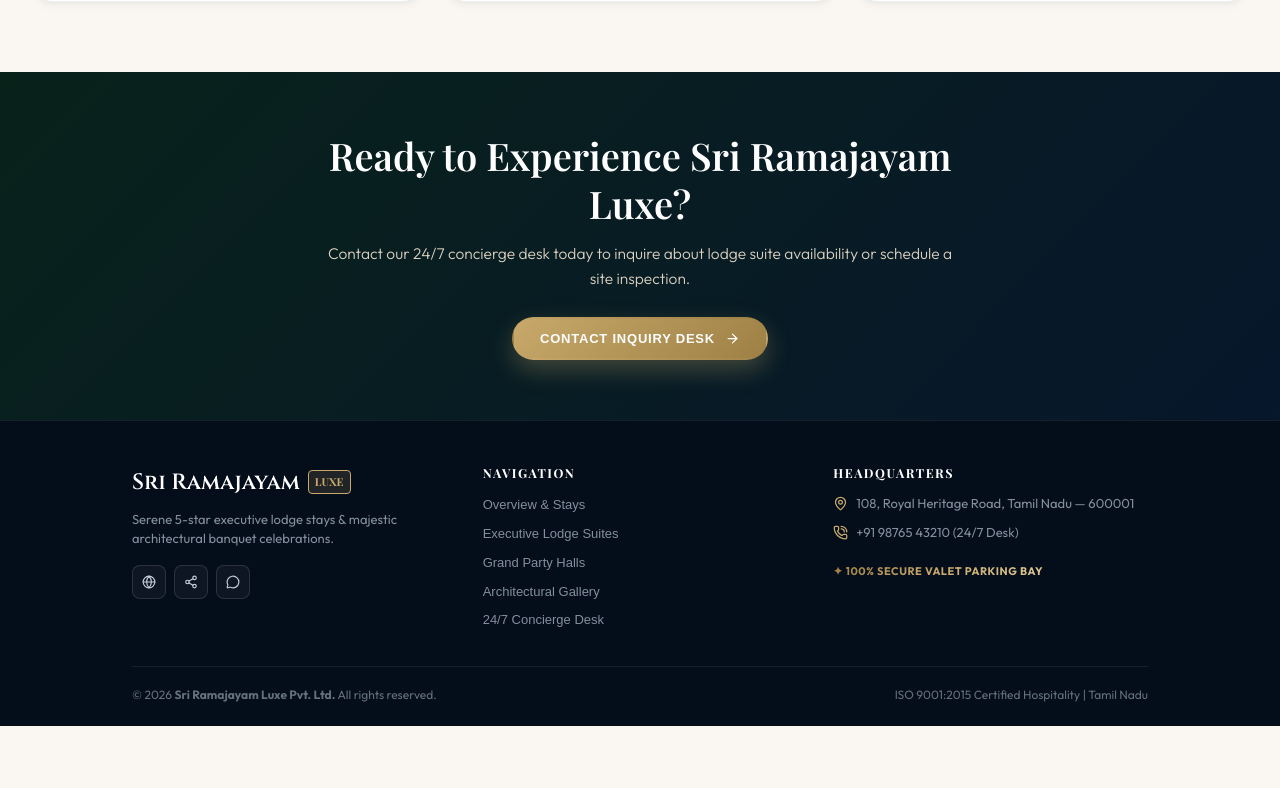
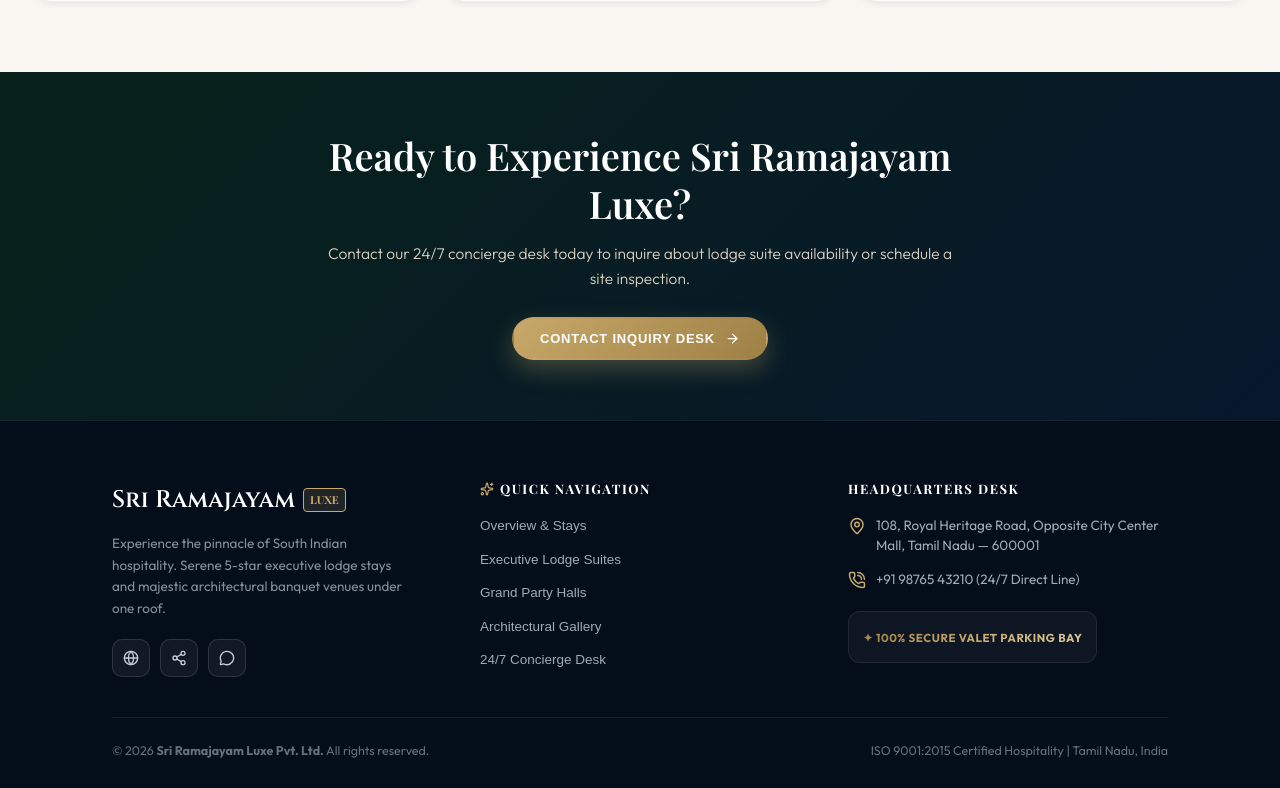
Before and after one commit to selvaofficial1026-design/sri-ramajayam-luxe, a React (Vite) app: page / in a window 1280 px wide. Shown: the part 3377-4165 px from the top of the page. Before the commit the page ends 4103 px from the top, so only its background shows below. Built offline with nearby package versions, Linux system fonts and the light colour scheme; a web font is replaced by a local one.

Commit message:
feat:updated footer

```diff
--- a/src/components/Footer.jsx
+++ b/src/components/Footer.jsx
@@ -1,5 +1,5 @@
 import React, { useState, useEffect } from 'react';
-import { Globe, Share2, MessageCircle, MapPin, PhoneCall, ArrowUpRight, Sparkles, Building2, PartyPopper, Camera, Phone } from 'lucide-react';
+import { Globe, Share2, MessageCircle, MapPin, PhoneCall, Sparkles } from 'lucide-react';
 
 export default function Footer({ setActivePage }) {
   const [isMobile, setIsMobile] = useState(false);
@@ -18,125 +18,29 @@ export default function Footer({ setActivePage }) {
     window.scrollTo({ top: 0, behavior: 'smooth' });
   };
 
-  const navChips = [
-    { label: '✨ Overview', id: 'home' },
-    { label: '🏨 Lodge Suites', id: 'lodge' },
-    { label: '🏛️ Banquets', id: 'party-hall' },
-    { label: '🖼️ Gallery', id: 'gallery' },
-    { label: '📞 Concierge Desk', id: 'contact' },
-  ];
-
   return (
     <footer
       style={{
         background: 'var(--sapphire-950)',
         color: '#a0aab8',
-        paddingTop: isMobile ? '24px' : '44px',
-        paddingBottom: '22px',
+        paddingTop: isMobile ? '40px' : '60px',
+        paddingBottom: '28px',
         borderTop: '1px solid rgba(255, 255, 255, 0.08)',
         fontFamily: 'var(--font-sans)',
       }}
     >
-      <div className="container" style={{ maxWidth: '1080px' }}>
-        {isMobile ? (
-          /* ==========================================================================
-             UNIQUE MOBILE RESPONSIVE LUXURY CONSOLE & APP-DOCK FOOTER
-             ========================================================================== */
-          <div
-            className="animate-fade-in"
-            style={{
-              background: 'linear-gradient(180deg, var(--sapphire-900) 0%, #051021 100%)',
-              borderRadius: '24px',
-              border: '1.5px solid rgba(200, 169, 107, 0.35)',
-              padding: '24px 18px',
-              boxShadow: '0 15px 35px rgba(0,0,0,0.6), 0 0 25px rgba(200, 169, 107, 0.15)',
-              marginBottom: '24px',
-            }}
-          >
-            {/* Top Brand & Status */}
-            <div style={{ display: 'flex', justifyContent: 'space-between', alignItems: 'center', marginBottom: '16px', borderBottom: '1px solid rgba(255,255,255,0.1)', paddingBottom: '14px' }}>
-              <div onClick={() => handleNav('home')} style={{ cursor: 'pointer', display: 'flex', alignItems: 'center', gap: '6px' }}>
-                <span style={{ fontFamily: 'var(--font-brand)', fontSize: '20px', color: '#fff', fontWeight: 600 }}>Sri Ramajayam</span>
-                <span style={{ fontFamily: 'var(--font-serif)', fontSize: '10px', color: 'var(--gold)', fontWeight: 700, border: '1px solid var(--gold)', padding: '1px 5px', borderRadius: '4px' }}>LUXE</span>
-              </div>
-              <span style={{ fontSize: '10.5px', background: 'rgba(38, 133, 105, 0.3)', color: '#5eead4', padding: '3px 10px', borderRadius: '20px', fontWeight: 700, border: '1px solid #14b8a6' }}>
-                🟢 24/7 Live Desk
-              </span>
-            </div>
-
-            {/* Unique Mobile Navigation Pill Dock (Like Native iOS/Android App Chips) */}
-            <div style={{ marginBottom: '20px' }}>
-              <span style={{ fontSize: '11px', color: 'var(--gold)', textTransform: 'uppercase', letterSpacing: '0.12em', fontWeight: 700, display: 'block', marginBottom: '10px' }}>
-                ✦ Quick App Navigation Dock
-              </span>
-              <div style={{ display: 'flex', flexWrap: 'wrap', gap: '8px' }}>
-                {navChips.map((chip) => (
-                  <button
-                    key={chip.id}
-                    onClick={() => handleNav(chip.id)}
-                    className="spring-hover"
-                    style={{
-                      background: 'rgba(255,255,255,0.07)',
-                      border: '1px solid rgba(200, 169, 107, 0.3)',
-                      color: '#fff',
-                      padding: '8px 14px',
-                      borderRadius: '20px',
-                      fontSize: '12.5px',
-                      fontWeight: 600,
-                      cursor: 'pointer',
-                      display: 'flex',
-                      alignItems: 'center',
-                      gap: '4px',
-                    }}
-                  >
-                    {chip.label} <ArrowUpRight size={13} color="var(--gold)" />
-                  </button>
-                ))}
-              </div>
-            </div>
-
-            {/* Instant Mobile Tap-to-Call Strip */}
-            <div style={{ marginBottom: '16px' }}>
-              <a
-                href="tel:+919876543210"
-                className="btn btn-gold spring-hover"
-                style={{
-                  width: '100%',
-                  padding: '14px',
-                  borderRadius: '16px',
-                  fontSize: '13.5px',
-                  fontWeight: 700,
-                  justifyContent: 'center',
-                  display: 'flex',
-                  alignItems: 'center',
-                  gap: '8px',
-                  boxShadow: '0 8px 20px rgba(200, 169, 107, 0.3)',
-                }}
-              >
-                <PhoneCall size={17} />
-                Tap to Call 24/7 Concierge Now
-              </a>
-            </div>
-
-            {/* Compact Location & Valet Badge */}
-            <div style={{ fontSize: '12px', color: '#848e9c', textAlign: 'center', lineHeight: 1.5 }}>
-              📍 108, Royal Heritage Road, Tamil Nadu — 600001<br />
-              <span style={{ color: 'var(--gold-light)', fontWeight: 600 }}>✨ 100% Secure Valet Parking | ISO Certified</span>
-            </div>
-          </div>
-        ) : (
-          /* ==========================================================================
-             STREAMLINED 3-COLUMN DESKTOP MNC GRID
-             ========================================================================== */
+      <div className="container" style={{ maxWidth: '1120px' }}>
+        {/* Standard Professional Responsive Grid (Like Taj / Oberoi / Marriott) */}
         <div
           style={{
             display: 'grid',
-              gridTemplateColumns: 'repeat(auto-fit, minmax(220px, 1fr))',
-              gap: '36px',
-              marginBottom: '36px',
+            gridTemplateColumns: 'repeat(auto-fit, minmax(240px, 1fr))',
+            gap: isMobile ? '36px' : '48px',
+            marginBottom: '40px',
+            textAlign: 'left',
           }}
         >
-            {/* Col 1: Brand & Minimalist Promise */}
+          {/* Col 1: Brand Logo & Minimalist Promise */}
           <div>
             <div
               onClick={() => handleNav('home')}
@@ -146,20 +50,20 @@ export default function Footer({ setActivePage }) {
                 display: 'inline-flex',
                 alignItems: 'center',
                 gap: '8px',
-                  marginBottom: '10px',
+                marginBottom: '14px',
               }}
             >
-                <span style={{ fontFamily: 'var(--font-brand)', fontSize: '22px', color: '#ffffff', fontWeight: 600 }}>
+              <span style={{ fontFamily: 'var(--font-brand)', fontSize: '24px', color: '#ffffff', fontWeight: 600 }}>
                 Sri Ramajayam
               </span>
               <span style={{ fontFamily: 'var(--font-serif)', fontSize: '11px', color: 'var(--gold)', fontWeight: 700, border: '1px solid var(--gold)', padding: '2px 6px', borderRadius: '4px', background: 'rgba(200, 169, 107, 0.15)' }}>
                 LUXE
               </span>
             </div>
-              <p style={{ fontSize: '13px', lineHeight: 1.5, color: '#848e9c', margin: '0 0 16px', maxWidth: '270px' }}>
-                Serene 5-star executive lodge stays & majestic architectural banquet celebrations.
+            <p style={{ fontSize: '13.5px', lineHeight: 1.6, color: '#848e9c', margin: '0 0 20px', maxWidth: '300px' }}>
+              Experience the pinnacle of South Indian hospitality. Serene 5-star executive lodge stays and majestic architectural banquet venues under one roof.
             </p>
-              <div style={{ display: 'flex', gap: '8px' }}>
+            <div style={{ display: 'flex', gap: '10px' }}>
               {[
                 { icon: Globe, label: 'Website' },
                 { icon: Share2, label: 'Network' },
@@ -173,10 +77,10 @@ export default function Footer({ setActivePage }) {
                     aria-label={item.label}
                     className="spring-hover"
                     style={{
-                        width: '34px',
-                        height: '34px',
-                        borderRadius: '8px',
-                        background: 'rgba(255, 255, 255, 0.04)',
+                      width: '38px',
+                      height: '38px',
+                      borderRadius: '10px',
+                      background: 'rgba(255, 255, 255, 0.05)',
                       border: '1px solid rgba(255, 255, 255, 0.12)',
                       display: 'flex',
                       alignItems: 'center',
@@ -189,12 +93,12 @@ export default function Footer({ setActivePage }) {
                       e.currentTarget.style.color = 'var(--gold)';
                     }}
                     onMouseOut={(e) => {
-                        e.currentTarget.style.background = 'rgba(255, 255, 255, 0.04)';
+                      e.currentTarget.style.background = 'rgba(255, 255, 255, 0.05)';
                       e.currentTarget.style.borderColor = 'rgba(255, 255, 255, 0.12)';
                       e.currentTarget.style.color = '#c5cdd8';
                     }}
                   >
-                      <Icon size={14} />
+                    <Icon size={16} />
                   </a>
                 );
               })}
@@ -203,10 +107,11 @@ export default function Footer({ setActivePage }) {
 
           {/* Col 2: Essential Quick Links */}
           <div>
-              <h4 style={{ color: '#ffffff', fontSize: '12.5px', textTransform: 'uppercase', letterSpacing: '0.12em', fontWeight: 700, marginBottom: '14px' }}>
-                Navigation
+            <h4 style={{ color: '#ffffff', fontSize: '13px', textTransform: 'uppercase', letterSpacing: '0.12em', fontWeight: 700, marginBottom: '18px', display: 'flex', alignItems: 'center', gap: '6px' }}>
+              <Sparkles size={14} color="var(--gold)" />
+              Quick Navigation
             </h4>
-              <ul style={{ listStyle: 'none', padding: 0, margin: 0, display: 'flex', flexDirection: 'column', gap: '8px', fontSize: '13px' }}>
+            <ul style={{ listStyle: 'none', padding: 0, margin: 0, display: 'flex', flexDirection: 'column', gap: '12px', fontSize: '13.5px' }}>
               {[
                 { label: 'Overview & Stays', id: 'home' },
                 { label: 'Executive Lodge Suites', id: 'lodge' },
@@ -221,14 +126,15 @@ export default function Footer({ setActivePage }) {
                     style={{
                       background: 'transparent',
                       border: 'none',
-                        color: '#848e9c',
+                      color: '#a0aab8',
                       cursor: 'pointer',
-                        fontSize: '13px',
+                      fontSize: '13.5px',
                       padding: 0,
                       textAlign: 'left',
+                      fontWeight: 500,
                     }}
                     onMouseOver={(e) => (e.currentTarget.style.color = '#ffffff')}
-                      onMouseOut={(e) => (e.currentTarget.style.color = '#848e9c')}
+                    onMouseOut={(e) => (e.currentTarget.style.color = '#a0aab8')}
                   >
                     {item.label}
                   </button>
@@ -237,42 +143,41 @@ export default function Footer({ setActivePage }) {
             </ul>
           </div>
 
-            {/* Col 3: Compact Headquarters Desk */}
+          {/* Col 3: Headquarters & Concierge Desk */}
           <div>
-              <h4 style={{ color: '#ffffff', fontSize: '12.5px', textTransform: 'uppercase', letterSpacing: '0.12em', fontWeight: 700, marginBottom: '14px' }}>
-                Headquarters
+            <h4 style={{ color: '#ffffff', fontSize: '13px', textTransform: 'uppercase', letterSpacing: '0.12em', fontWeight: 700, marginBottom: '18px' }}>
+              Headquarters Desk
             </h4>
-              <div style={{ display: 'flex', flexDirection: 'column', gap: '10px', fontSize: '13px', color: '#848e9c' }}>
-                <div style={{ display: 'flex', gap: '8px', alignItems: 'flex-start' }}>
-                  <MapPin size={15} color="var(--gold)" style={{ flexShrink: 0, marginTop: '2px' }} />
-                  <span style={{ lineHeight: 1.4 }}>108, Royal Heritage Road, Tamil Nadu — 600001</span>
+            <div style={{ display: 'flex', flexDirection: 'column', gap: '14px', fontSize: '13.5px', color: '#a0aab8' }}>
+              <div style={{ display: 'flex', gap: '10px', alignItems: 'flex-start' }}>
+                <MapPin size={18} color="var(--gold)" style={{ flexShrink: 0, marginTop: '2px' }} />
+                <span style={{ lineHeight: 1.5 }}>108, Royal Heritage Road, Opposite City Center Mall, Tamil Nadu — 600001</span>
               </div>
-                <div style={{ display: 'flex', gap: '8px', alignItems: 'center' }}>
-                  <PhoneCall size={15} color="var(--gold)" style={{ flexShrink: 0 }} />
-                  <span>+91 98765 43210 (24/7 Desk)</span>
+              <div style={{ display: 'flex', gap: '10px', alignItems: 'center' }}>
+                <PhoneCall size={18} color="var(--gold)" style={{ flexShrink: 0 }} />
+                <span>+91 98765 43210 (24/7 Direct Line)</span>
               </div>
             </div>
 
-              <div style={{ marginTop: '14px' }}>
-                <span className="gradient-text-gold" style={{ fontSize: '11px', fontWeight: 700, letterSpacing: '0.05em', textTransform: 'uppercase' }}>
+            <div style={{ marginTop: '20px', padding: '12px 14px', background: 'rgba(255,255,255,0.04)', borderRadius: '12px', border: '1px solid rgba(255,255,255,0.08)', display: 'inline-block' }}>
+              <span className="gradient-text-gold" style={{ fontSize: '11.5px', fontWeight: 700, letterSpacing: '0.05em', textTransform: 'uppercase' }}>
                 ✦ 100% Secure Valet Parking Bay
               </span>
             </div>
           </div>
         </div>
-        )}
 
-        {/* Minimalist Bottom Bar */}
+        {/* Minimalist Copyright Bottom Bar */}
         <div
           style={{
             borderTop: '1px solid rgba(255, 255, 255, 0.08)',
-            paddingTop: '18px',
+            paddingTop: '22px',
             display: 'flex',
             alignItems: 'center',
             justifyContent: 'space-between',
             flexWrap: 'wrap',
-            gap: '12px',
-            fontSize: '12px',
+            gap: '14px',
+            fontSize: '12.5px',
             color: '#64707d',
             textAlign: isMobile ? 'center' : 'left',
           }}
@@ -281,7 +186,7 @@ export default function Footer({ setActivePage }) {
             © {new Date().getFullYear()} <strong>Sri Ramajayam Luxe Pvt. Ltd.</strong> All rights reserved.
           </div>
           <div style={{ width: isMobile ? '100%' : 'auto' }}>
-            ISO 9001:2015 Certified Hospitality | Tamil Nadu
+            ISO 9001:2015 Certified Hospitality | Tamil Nadu, India
           </div>
         </div>
       </div>
```
Lines whose indentation alone changed are shown as unchanged.
